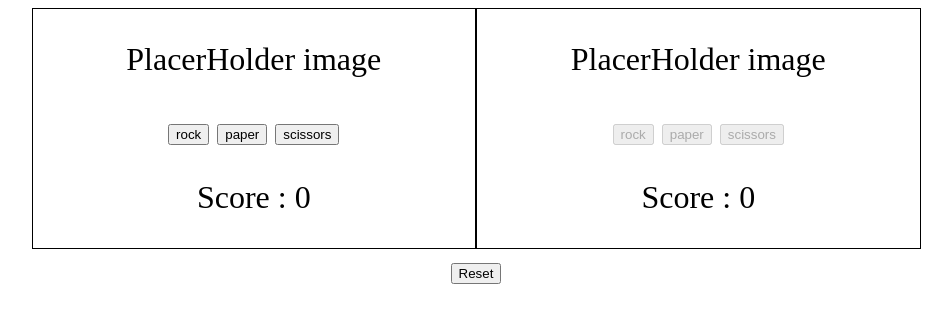
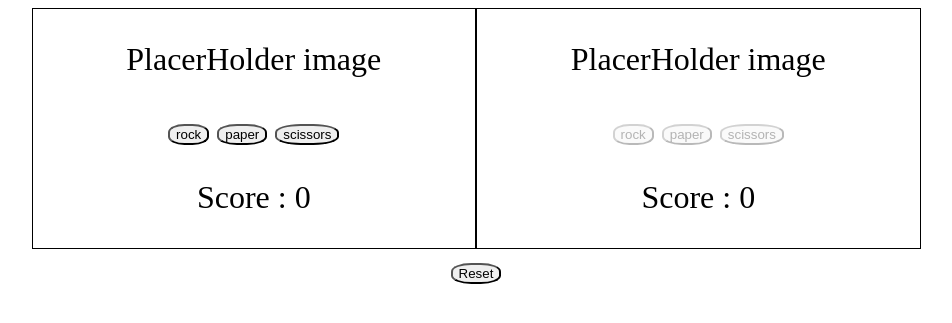
Before and after one commit to SacleuxBenoit/ShiFuMi, a PHP site: page / in a window 1280 px wide. Shown: the top 323 px of the page, without its empty margins (164-1116 px from the left). Run offline with PHP 8.4, Linux system fonts and the light colour scheme.

Commit message:
rename style_index.css to index.css && update border-radius for input

```diff
--- a/css/style_index.css
+++ b/css/index.css
@@ -25,3 +25,7 @@ body{
 #divButtonReset{
     grid-area:  divButtonPlayAgain;
 }
+
+button{
+    border-radius: 40%;
+}
--- a/index.html
+++ b/index.html
@@ -4,7 +4,7 @@
     <meta charset="UTF-8">
     <meta name="viewport" content="width=device-width, initial-scale=1.0">
     <meta http-equiv="X-UA-Compatible" content="ie=edge">
-    <link rel="stylesheet" href="./css/style_index.css">
+    <link rel="stylesheet" href="./css/index.css">
     <title>SHIFUMI - game</title>
 </head>
 <body>
```
